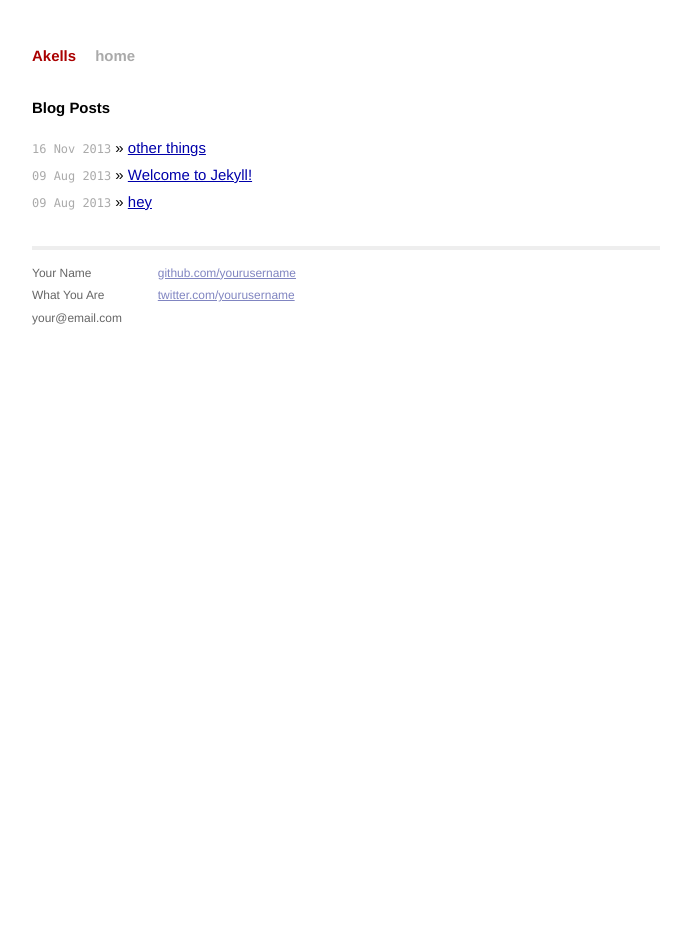
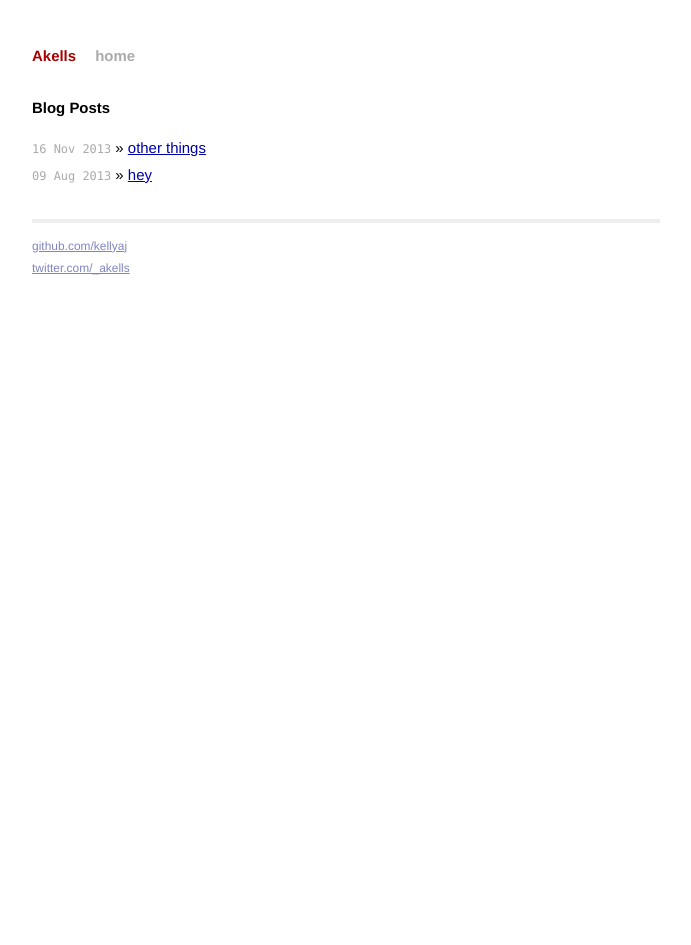
Before and after one commit to kellyaj/kellyaj.github.io, a Jekyll site: the page built from index.html, in a window 1280 px wide. Shown: the whole page, without its empty margins (294-985 px from the left). Built offline with Jekyll 4.4.1, drawn with Linux system fonts in a browser that asks for light colours; Markdown is read by kramdown in place of the engine named in the settings.

Commit message:
basic revisions to contact info

```diff
--- a/_layouts/default.html
+++ b/_layouts/default.html
@@ -27,20 +27,13 @@
             <div class="footer">
               <div class="contact">
                 <p>
-                  Your Name<br />
-                  What You Are<br />
-                  your@email.com
-                </p>
-              </div>
-              <div class="contact">
-                <p>
-                  <a href="http://github.com/yourusername/">github.com/yourusername</a><br />
-                  <a href="http://twitter.com/yourusername/">twitter.com/yourusername</a><br />
+                  <a href="http://github.com/kellyaj/">github.com/kellyaj</a><br />
+                  <a href="http://twitter.com/_akells/">twitter.com/_akells</a><br />
                 </p>
               </div>
             </div>
           </div>
-        </div> <!-- /container -->
+        </div>
 
     </body>
 </html>
--- a/index.html
+++ b/index.html
@@ -1,6 +1,6 @@
 ---
 layout: default
-title: Your New Jekyll Site
+title: Andrew Kelly's blog
 ---
 
 <div id="home">
```
Also changed, not shown: _posts/2013-08-09-welcome-to-jekyll.markdown (deleted, +0 -24 lines).
